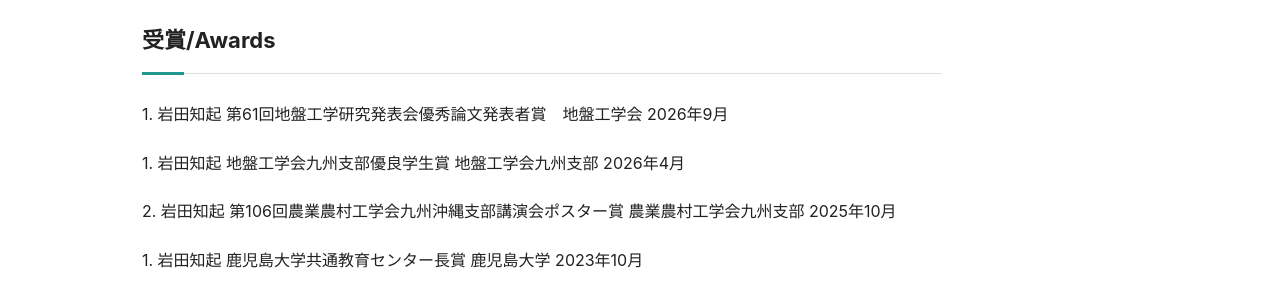
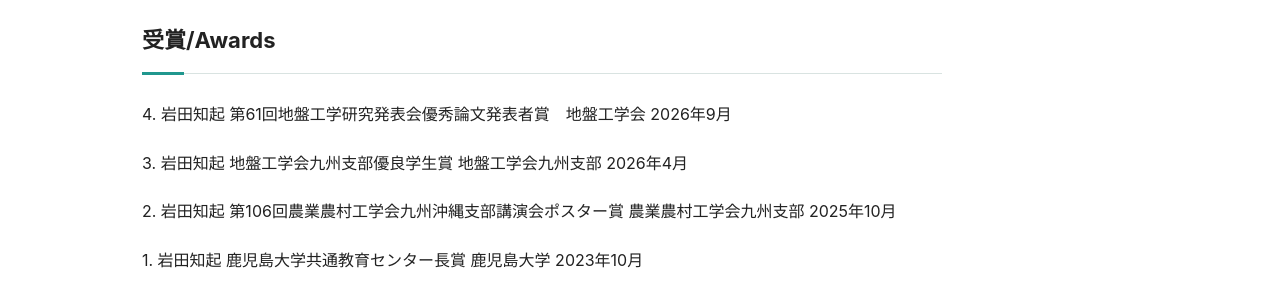
Before and after one commit to tomonji0601-hub/profile, a Jekyll site: the page built from research.html, in a window 1280 px wide. Shown: the part 894-1190 px from the top of the page. Built offline with Jekyll 4.4.1, drawn with Linux system fonts in a browser that asks for light colours.

Commit message:
Update research.html

```diff
--- a/research.html
+++ b/research.html
@@ -18,8 +18,8 @@
 <p>1. 岩田知起, 平瑞樹 喜界島荒木地区の表土の物理的性質－強雨頻発化による表土への影響予測に向けて－ 第106回農業農村工学会九州沖縄支部大会 2025年12月 </p>
 
 <h2>受賞/Awards</h2>
-<p>1. 岩田知起 第61回地盤⼯学研究発表会優秀論⽂発表者賞　地盤工学会 2026年9月 </p>
-<p>1. 岩田知起 地盤工学会九州支部優良学生賞 地盤工学会九州支部 2026年4月 </p>
+<p>4. 岩田知起 第61回地盤⼯学研究発表会優秀論⽂発表者賞　地盤工学会 2026年9月 </p>
+<p>3. 岩田知起 地盤工学会九州支部優良学生賞 地盤工学会九州支部 2026年4月 </p>
 <p>2. 岩田知起 第106回農業農村工学会九州沖縄支部講演会ポスター賞 農業農村工学会九州支部 2025年10月 </p>
 <p>1. 岩田知起 鹿児島大学共通教育センター長賞 鹿児島大学 2023年10月 </p>
 
```
